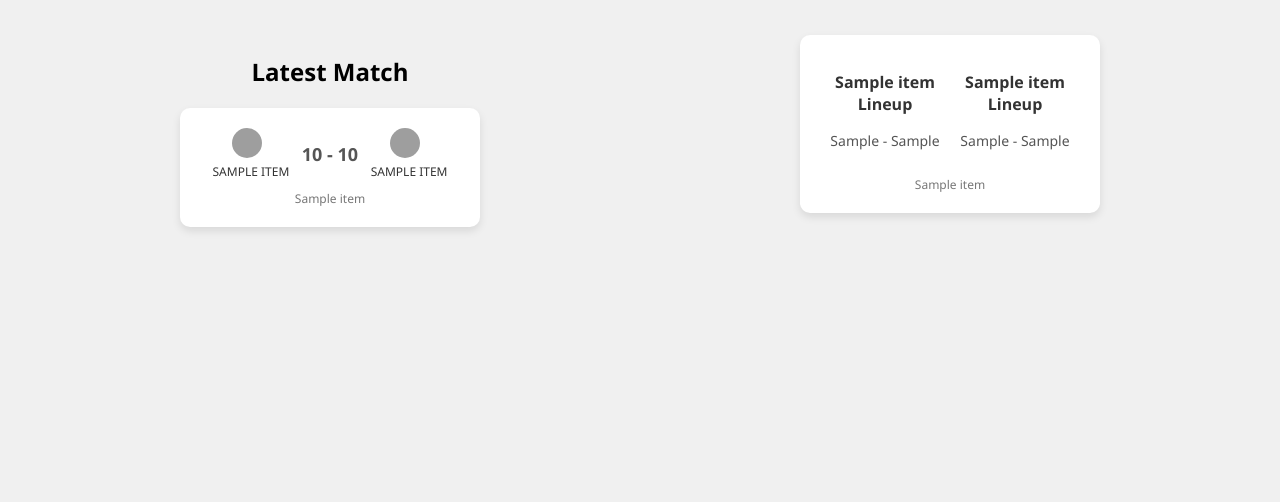
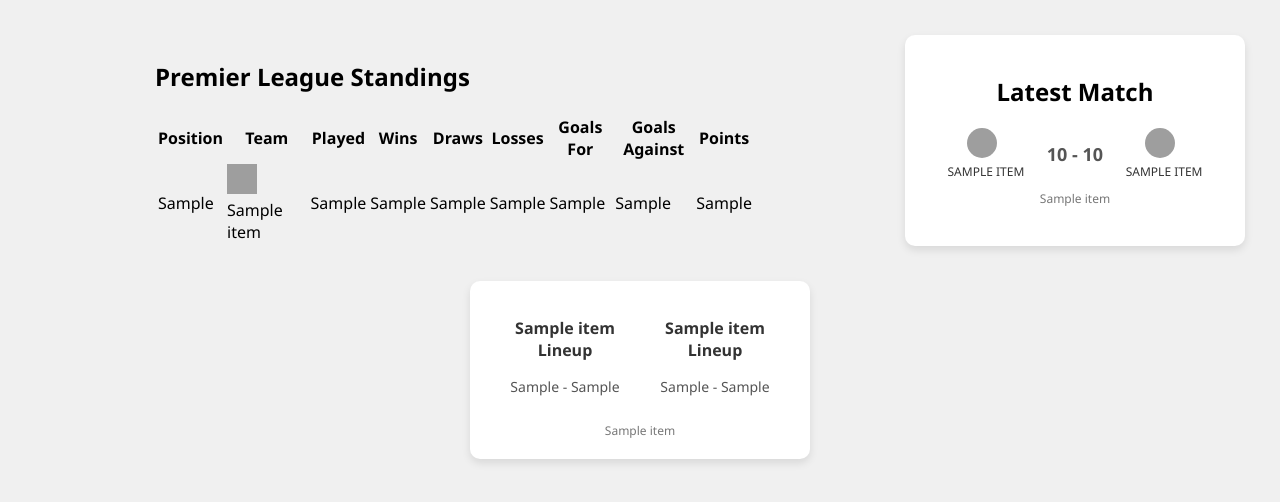
Before and after one commit to RajatMaindoliya/Football-Dashboard, a Django app: page / in a window 1280 px wide. Shown: the part 50-552 px from the top of the page. Run offline with Django 5.2, Linux system fonts and the light colour scheme; tables that the repository leaves empty hold one stand-in row (values such as "Sample post"); a database or web service that is not in the repository returns one stand-in record (values such as "Sample title"); data that the repository does not hold is empty; grey boxes are pictures that could not be loaded.

Commit message:
added league table

```diff
--- a/MainProject/Dashboard/static/Dashboard/style.css
+++ b/MainProject/Dashboard/static/Dashboard/style.css
@@ -1,3 +1,4 @@
+/* Reset and General Styling */
 body {
   font-family: 'Segoe UI', Tahoma, Geneva, Verdana, sans-serif;
   margin: 0;
@@ -5,6 +6,7 @@ body {
   background-color: #f0f0f0;
 }
 
+/* Header Styling */
 header {
   background-color: #333333;
 }
@@ -33,6 +35,7 @@ nav a {
   text-align: center;
 }
 
+/* Main Section Styling */
 main {
   display: flex;
   flex-wrap: wrap;
@@ -40,12 +43,11 @@ main {
   padding: 20px;
 }
 
+/* Match Container Styling */
 .match-container {
-  width: 300px;
+  width: calc(33.33% - 30px);
+  max-width: 300px;
   margin: 15px;
-}
-
-.match {
   background-color: #fff;
   border-radius: 10px;
   box-shadow: 0 4px 8px rgba(0, 0, 0, 0.1);
@@ -53,6 +55,7 @@ main {
   text-align: center;
 }
 
+/* Team Styling */
 .teams {
   display: flex;
   justify-content: space-between;
@@ -65,10 +68,11 @@ main {
 }
 
 .team img {
-  width: 40px;
-  height: 40px;
+  width: 30px;
+  height: 30px;
   object-fit: cover;
   border-radius: 50%;
+  margin-right: 8px;
 }
 
 .team span.name {
@@ -92,11 +96,10 @@ main {
   color: #777;
 }
 
-/* Add this to your existing CSS file */
-
+/* Team Lineup Styling */
 .team-left,
 .team-right {
-  width: 48%; /* Adjust the width as needed */
+  width: 48%;
 }
 
 .team h3 {
@@ -116,18 +119,24 @@ main {
   color: #555;
 }
 
-.team img {
-  width: 30px; /* Adjust the size as needed */
-  height: 30px; /* Adjust the size as needed */
-  margin-right: 8px;
-}
-
 .team span.name {
-  font-size: 12px; /* Adjust the size as needed */
+  font-size: 12px;
   margin-top: 0;
 }
 
-/* Optional: Add some spacing between the match containers */
+/* Optional Styling */
 .match-container {
   margin-bottom: 20px;
 }
+
+.league-table {
+  width: 100%;
+  max-width: 600px;
+  margin: 0 auto;
+  padding: 20px;
+}
+
+.table_badge {
+  width: 30px;
+  height: 30px;
+}
--- a/MainProject/Dashboard/templates/Dashboard/index.html
+++ b/MainProject/Dashboard/templates/Dashboard/index.html
@@ -22,7 +22,40 @@
     </header>
 
     <main>
-        {% for result in jsonResponse %}
+        <div class="league-table">
+            <h2>Premier League Standings</h2>
+            <table>
+                <thead>
+                    <tr>
+                        <th>Position</th>
+                        <th>Team</th>
+                        <th>Played</th>
+                        <th>Wins</th>
+                        <th>Draws</th>
+                        <th>Losses</th>
+                        <th>Goals For</th>
+                        <th>Goals Against</th>
+                        <th>Points</th>
+                    </tr>
+                </thead>
+                <tbody>
+                    {% for team in standings_data %}
+                    <tr>
+                        <td>{{ team.overall_league_position }}</td>
+                        <td><img class="table_badge" src="{{ team.team_badge }}" alt="{{ team.team_name }} Badge"> {{ team.team_name }}</td>
+                        <td>{{ team.overall_league_payed }}</td>
+                        <td>{{ team.overall_league_W }}</td>
+                        <td>{{ team.overall_league_D }}</td>
+                        <td>{{ team.overall_league_L }}</td>
+                        <td>{{ team.overall_league_GF }}</td>
+                        <td>{{ team.overall_league_GA }}</td>
+                        <td>{{ team.overall_league_PTS }}</td>
+                    </tr>
+                    {% endfor %}
+                </tbody>
+            </table>
+        </div>
+        {% for result in events_data %}
         <div class="match-container">
             <h2 style="text-align:center">Latest Match</h2>
             <div class="match">
@@ -44,7 +77,7 @@
             </div>
         </div>
 
-        {% for result in jsonResponse %}
+        {% for result in events_data %}
         <div class="match-container">
             <div class="match">
                 <div class="teams">
@@ -73,9 +106,8 @@
             </div>
         </div>
        {% endfor %}
-
-
         {% endfor %}
+            <!-- League Table -->
     </main>
 </body>
 
--- a/MainProject/Dashboard/views.py
+++ b/MainProject/Dashboard/views.py
@@ -5,8 +5,16 @@ from datetime import datetime
 import requests
 
 def index(request):
+    # Make API call to fetch league standings data
+    standings_url = "https://apiv3.apifootball.com/?action=get_standings&league_id=152&APIkey=9c9749f2a2029cae173b134f0587a2761af39a48300c0627414b0181e7a32251"
+    standings_response = requests.get(standings_url)
+    standings_data = standings_response.json()
+
+    team_id = 102
     today = datetime.today().strftime('%y-%m-%d')
-    url = "https://apiv3.apifootball.com/?action=get_events&from=2024-01-22&to=2024-01-22&league_id=152&APIkey=9c9749f2a2029cae173b134f0587a2761af39a48300c0627414b0181e7a32251"
-    response = requests.get(url)
-    jsonResponse = response.json() #turning the text result into json (array)
-    return render(request, 'Dashboard/index.html',{'jsonResponse':jsonResponse})
+
+    events_url = "https://apiv3.apifootball.com/?action=get_events&from=2024-01-22&to=2024-01-22&league_id=152&APIkey=9c9749f2a2029cae173b134f0587a2761af39a48300c0627414b0181e7a32251"
+    events_response = requests.get(events_url)
+    events_data = events_response.json() #turning the text result into json (array)
+
+    return render(request, 'Dashboard/index.html', {'standings_data': standings_data, 'events_data': events_data})
```
